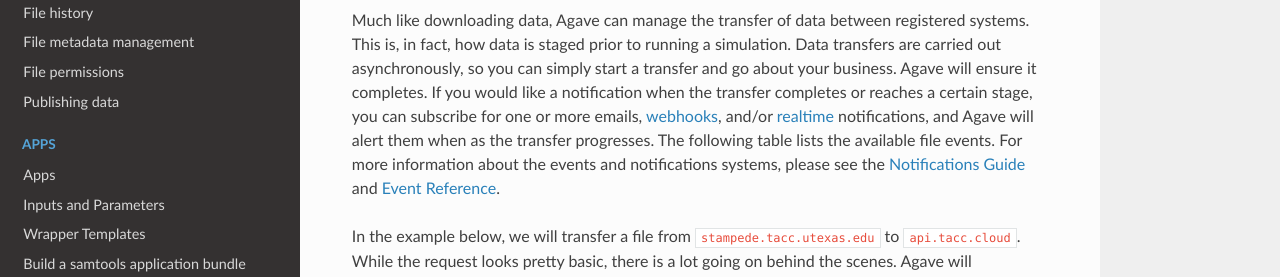
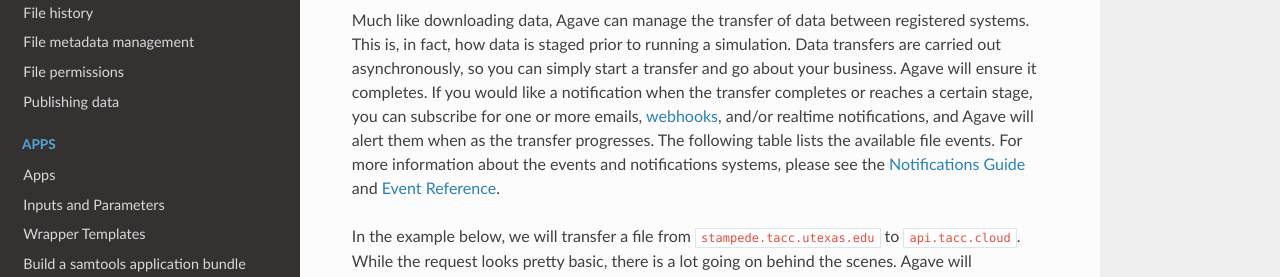
Before and after one commit to TACC-Cloud/agave-docs, a Sphinx documentation site: the page built from docs/agave/guides/files/introduction.rst, in a window 1280 px wide and 900 px high, scrolled down 5660 px. Shown: the part 151-428 px from the top of the window. Built offline with Sphinx 7.4.7 and the Read the Docs theme 2.0.0, drawn with Linux system fonts in a browser that asks for light colours; cross-references to code outside the pages are shown as plain code; part of the change alters nothing that is shown.

```diff
--- a/docs/agave/guides/files/introduction.rst
+++ b/docs/agave/guides/files/introduction.rst
@@ -388,7 +388,7 @@ Transferring data between systems
 
 The response from the service will be the same as the one we received importing a file.
 
-Much like downloading data, Agave can manage the transfer of data between registered systems. This is, in fact, how data is staged prior to running a simulation. Data transfers are carried out asynchronously, so you can simply start a transfer and go about your business. Agave will ensure it completes. If you would like a notification when the transfer completes or reaches a certain stage, you can subscribe for one or more emails, :raw-html-m2r:`<a href="http://webhooks.org" title="Webhooks" target="_blank">webhooks</a>`\ , and/or :raw-html-m2r:`<a href="#reatime-notifications" title="Realtime Notifications">realtime</a>` notifications, and Agave will alert them when as the transfer progresses. The following table lists the available file events. For more information about the events and notifications systems, please see the :raw-html-m2r:`<a href="#notifications" title="Notifications Guide" target="_blank">Notifications Guide</a>` and :raw-html-m2r:`<a href="#event-reference" title="Event Reference" target="_blank">Event Reference</a>`.
+Much like downloading data, Agave can manage the transfer of data between registered systems. This is, in fact, how data is staged prior to running a simulation. Data transfers are carried out asynchronously, so you can simply start a transfer and go about your business. Agave will ensure it completes. If you would like a notification when the transfer completes or reaches a certain stage, you can subscribe for one or more emails, :raw-html-m2r:`<a href="http://webhooks.org" title="Webhooks" target="_blank">webhooks</a>`\ , and/or realtime notifications, and Agave will alert them when as the transfer progresses. The following table lists the available file events. For more information about the events and notifications systems, please see the :raw-html-m2r:`<a href="#notifications" title="Notifications Guide" target="_blank">Notifications Guide</a>` and :raw-html-m2r:`<a href="#event-reference" title="Event Reference" target="_blank">Event Reference</a>`.
 
 In the example below, we will transfer a file from ``stampede.tacc.utexas.edu`` to ``api.tacc.cloud``. While the request looks pretty basic, there is a lot going on behind the scenes. Agave will authenticate to both systems, check permissions, stream data out of Stampede using GridFTP and proxy it into ``api.tacc.cloud`` using the SFTP protocol, adjusting the transfer buffer size along the way to optimize throughput. Doing this by hand is both painful and error prone. Doing it with Agave is nearly identical to copying a file from one directory to another on your local system.
 
```
